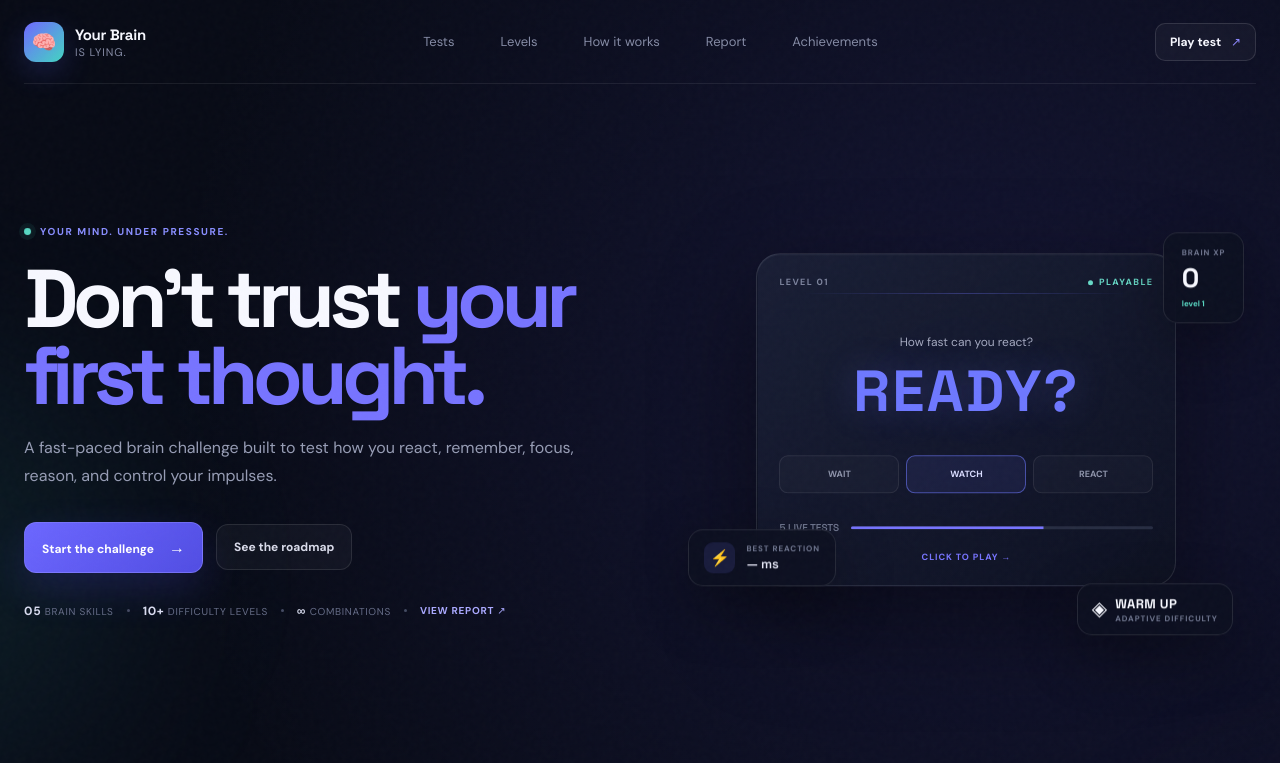
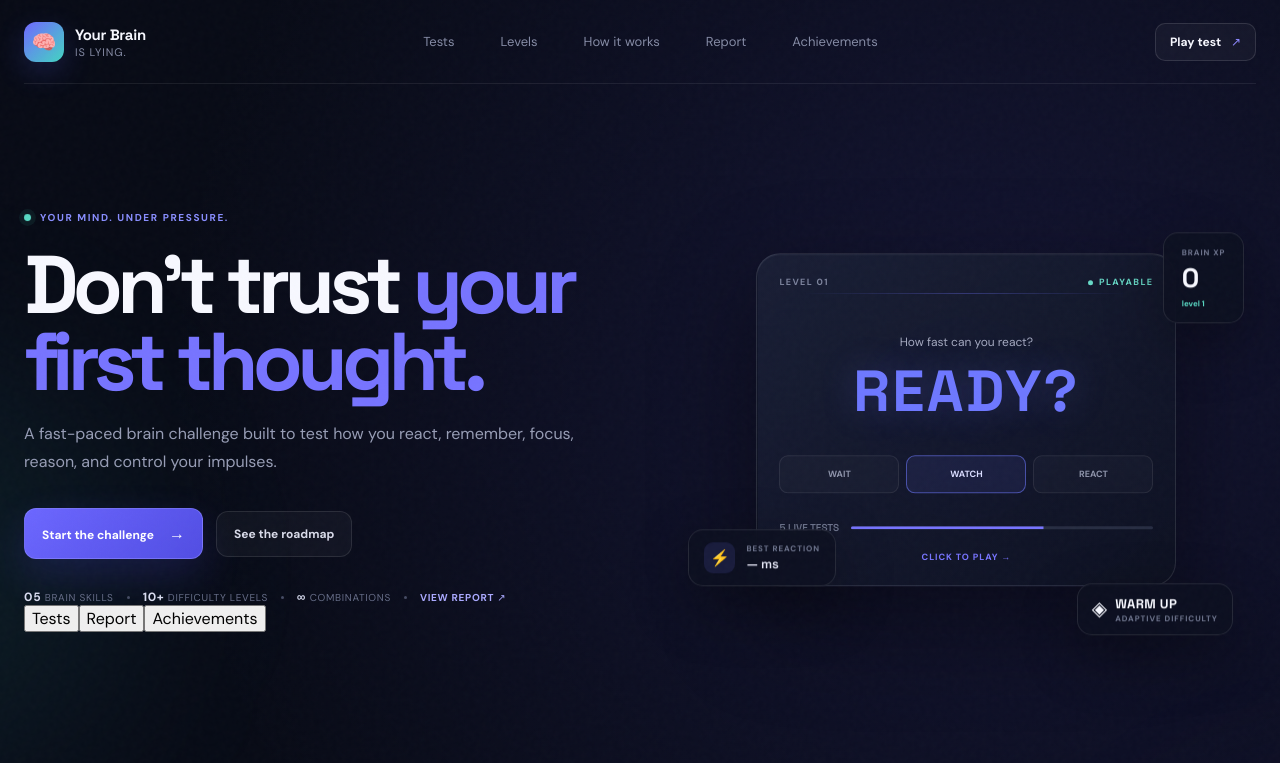
Before and after one commit to ayushydv1805/your-brain-is-lying, a React (Vite) app: page / in a window 1280 px wide. Shown: the top 763 px of the page. Built offline with nearby package versions, Linux system fonts and the light colour scheme.

Commit message:
fix: improve navigation and serialize progress celebrations

```diff
--- a/src/App.jsx
+++ b/src/App.jsx
@@ -85,6 +85,7 @@ function App() {
   const startTest = (test) => {
     setResult(null);
     setLevelUp(null);
+    setAchievementQueue([]);
     setView(test);
     window.scrollTo({ top: 0, behavior: 'smooth' });
   };
@@ -291,6 +292,7 @@ function App() {
     setView('home');
     setResult(null);
     setLevelUp(null);
+    setAchievementQueue([]);
     setPlayer(loadPlayer());
     window.scrollTo({ top: 0, behavior: 'smooth' });
   };
@@ -581,6 +583,12 @@ function App() {
               <span><b>∞</b> combinations</span>
               <i />
               <button className="hero-report-link" onClick={() => setView('report')}>View report ↗</button>
+            </div>
+
+            <div className="mobile-quick-nav" aria-label="Quick navigation">
+              <button onClick={() => scrollTo('tests')}>Tests</button>
+              <button onClick={() => setView('report')}>Report</button>
+              <button onClick={() => setView('achievements')}>Achievements</button>
             </div>
           </div>
 
@@ -889,7 +897,7 @@ function App() {
         />
       )}
 
-      {achievementQueue.length > 0 && (
+      {achievementQueue.length > 0 && !levelUp && (
         <AchievementCelebration
           achievement={achievementQueue[0]}
           onClose={() =>
```
